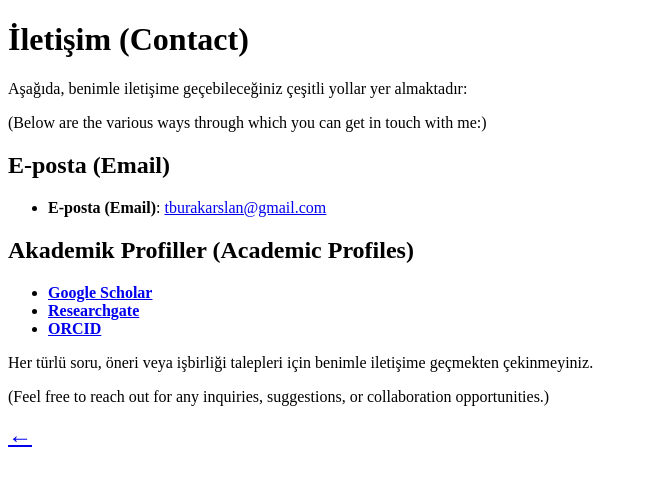
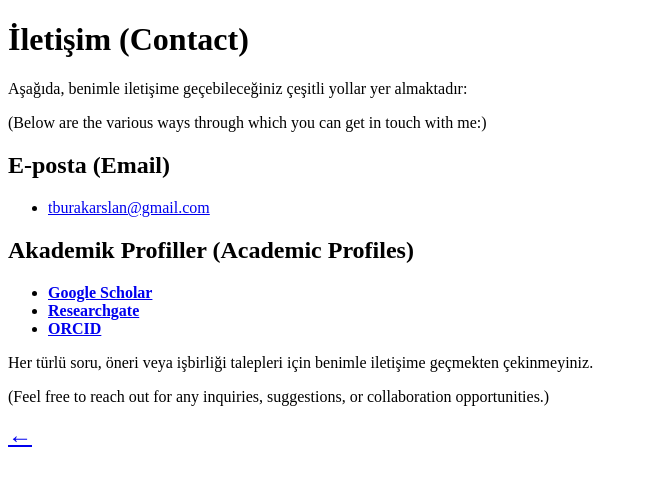
Before and after one commit to tburakarslan/tburakarslan.github.io, a Jekyll site: the page built from contact.md, in a window 1280 px wide. Shown: the top 486 px of the page, without its empty margins (0-648 px from the left). Built offline with Jekyll 4.4.1, drawn with Linux system fonts in a browser that asks for light colours; our own code applies the rules of GitHub Pages for plain Markdown files.

Commit message:
Update contact.md

```diff
--- a/contact.md
+++ b/contact.md
@@ -5,7 +5,7 @@ Aşağıda, benimle iletişime geçebileceğiniz çeşitli yollar yer almaktadı
 (Below are the various ways through which you can get in touch with me:)
 
 ## E-posta (Email)
-- **E-posta (Email)**: [tburakarslan@gmail.com](mailto:tburakarslan@gmail.com)
+- [tburakarslan@gmail.com](mailto:tburakarslan@gmail.com)
 
 ## Akademik Profiller (Academic Profiles)
 - [**Google Scholar**](https://scholar.google.com/citations?user=ec8lz54AAAAJ&hl=tr)
```
